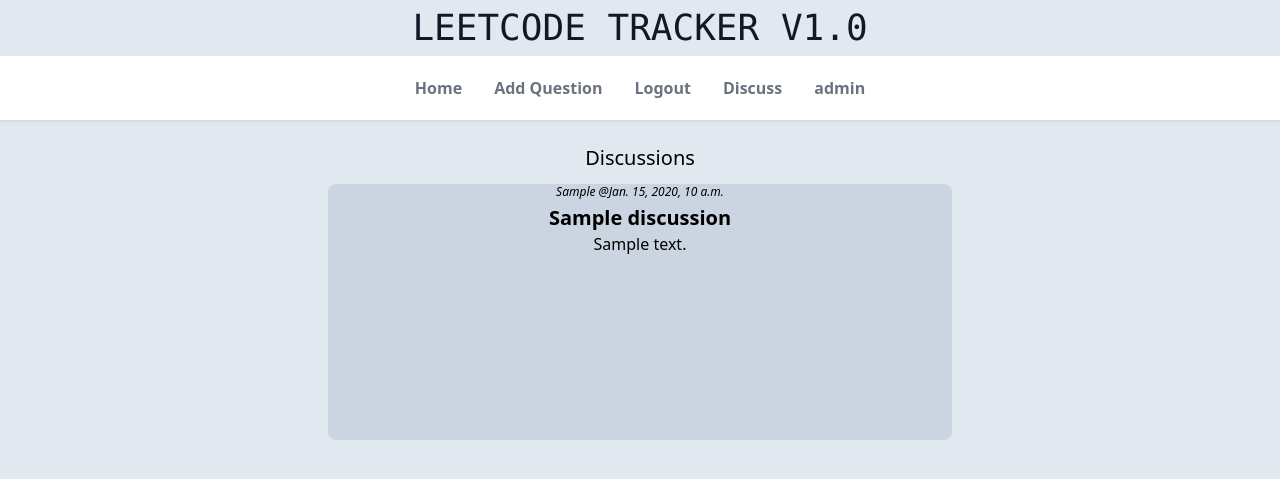
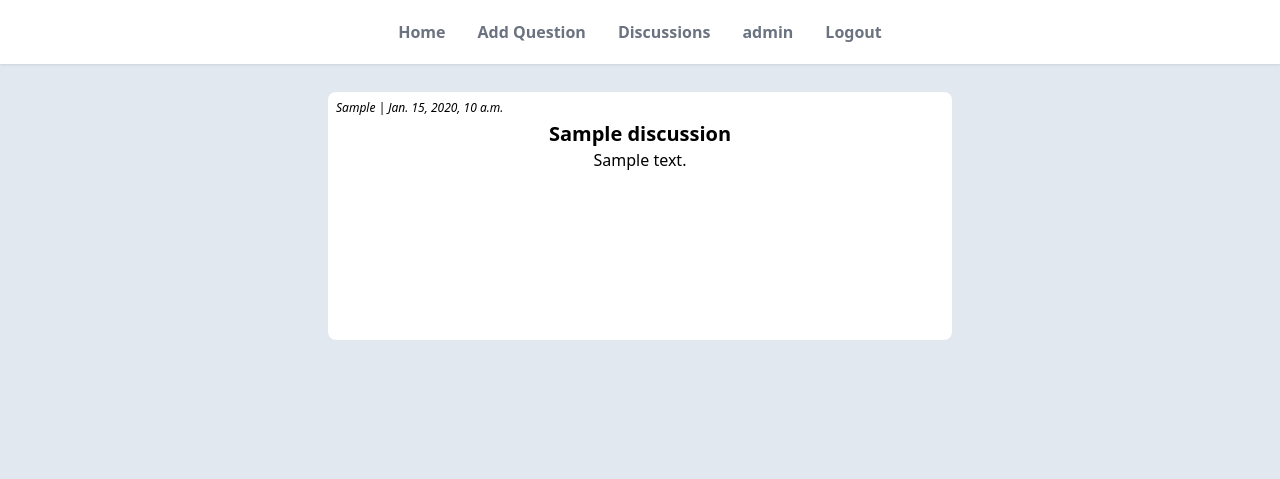
Before and after one commit to Jinwoo-H/lcplatform, a Django app: page /chat/ in a window 1280 px wide. Shown: the top 479 px of the page. Run offline with Django 4.2, Linux system fonts and the light colour scheme; a user stored in the database is signed in; tables that the repository leaves empty hold one stand-in row (values such as "Sample post"); some libraries are stand-ins or nearby versions.

Commit message:
refine ui and notification

```diff
--- a/chat/templates/discussions.html
+++ b/chat/templates/discussions.html
@@ -1,15 +1,14 @@
 {% extends 'base.html' %}
 {% block content %}
-    <h1 class="text-center text-xl">Discussions</h1>
     {% if discussion_questions %}
-        <div class="mt-3 w-6/12  mx-auto grid grid-cols-1 gap-4 h-64"
+        <div class="mt-5 w-6/12  mx-auto grid grid-cols-1 gap-4 h-64"
              id="check-div">
             {% for discussion in discussion_questions %}
                 <a href="{% url 'room' discussion.id %}"
                    id="questions"
-                   class="livesearch rounded-lg hover:bg-slate-100 transition-all bg-slate-300">
+                   class="mt-2 livesearch rounded-lg hover:bg-slate-100 transition-all bg-white">
                     <div class="ml-2 mr-2">
-                        <p class="text-center text-xs italic pb-1">{{ discussion.belongs_to }} @{{ discussion.created_at }}</p>
+                        <p class="pt-2 text-xs italic pb-1">{{ discussion.belongs_to }} | {{ discussion.created_at }}</p>
                         <h1 class=" text-center text-xl font-semibold">{{ discussion.discussion_question }}</h1>
                         <p id="disc_details_{{ discussion.id }}" class="text-center">{{ discussion.discussion_details }}</p>
                     </div>
--- a/website/templates/add_question.html
+++ b/website/templates/add_question.html
@@ -1,7 +1,6 @@
 {% extends 'base.html' %}
 {% block content %}
-    <div class="bg-white shadow-md rounded px-8 pt-6 pb-8 mb-4">
-        <h1>Add Question</h1>
+    <div class="mt-2 bg-white shadow-md rounded px-8 pt-6 pb-8 mb-4">
         <form method="POST" action="{% url 'add_question' %}">
             <div class="min-h-screen flex">
                 <!-- LEFT BOX START  ------------------------------------------------->
--- a/website/templates/base.html
+++ b/website/templates/base.html
@@ -7,17 +7,12 @@
         <script src="https://cdn.tailwindcss.com"></script>
     </head>
     <body>
-        <div class="container mx-auto max-w-4xl">
-            <h1 class="text-4xl text-gray-900 text-center pb-2 pt-2 font-mono">LEETCODE TRACKER V1.0</h1>
-        </div>
         {% include 'navbar.html' %}
         <div class="container mx-auto px-4">
-            <!-- <h1>Hello World</h1> -->
-            <br />
             <!-- NOTIFICATIONS -->
             {% if messages %}
                 <div id="alert-1"
-                     class="flex items-center p-4 mb-4 text-blue-800 rounded-lg bg-blue-50 max-w-64 mx-auto absolute bottom-5 left-1/2 transform -translate-x-1/2 z-10 opacity-100 transition-opacity duration-500 ease-in-out"
+                     class="z-20 fixed flex items-center p-4 mb-4 text-blue-800 rounded-lg bg-blue-50 max-w-64 mx-auto bottom-5 left-1/2 transform -translate-x-1/2 z-10 opacity-100 transition-opacity duration-500 ease-in-out"
                      role="alert">
                     <svg class="flex-shrink-0 w-4 h-4"
                          aria-hidden="true"
@@ -80,7 +75,7 @@
 				setTimeout(function () {
 						// noti.style.display = 'none';
 						noti.classList.add('opacity-0')
-					}, 5000);
+					}, 2500);
 				});
 
             </script>
--- a/website/templates/navbar.html
+++ b/website/templates/navbar.html
@@ -2,39 +2,32 @@
 <nav class="bg-white shadow shadow-gray-300 w-100 px-8 md:px-auto">
     <div class="md:h-16 h-28 mx-auto md:px-4 container flex items-center justify-between flex-wrap md:flex-nowrap">
         <!-- Logo -->
-        <div class="text-indigo-500 md:order-1">
-            <!-- Heroicon - Chip Outline -->
-            <!-- <svg xmlns="http://www.w3.org/2000/svg"
-      class="h-10 w-10"
-      fill="none"
-      viewBox="0 0 24 24"
-      stroke="currentColor"> -->
-            <!-- <path stroke-linecap="round" stroke-linejoin="round" stroke-width="2" d="" /> -->
-            <!-- </svg> -->
-        </div>
+        <div class="text-indigo-500 md:order-1"></div>
         <div class="text-gray-500 order-3 w-full md:w-auto md:order-2">
             <ul class="flex font-semibold justify-between">
                 <!-- Active Link = text-indigo-500
 Inactive Link = hover:text-indigo-500 -->
-                <li class="md:px-4 md:py-2 hover:text-indigo-400">
-                    <a href="{% url 'home' %}">Home</a>
-                </li>
-                <li class="md:px-4 md:py-2 hover:text-indigo-400">
-                    {% if user.is_authenticated %}
-                        <a href="{% url 'add_question' %}">Add Question</a>
-                    {% else %}
-                        <a href="{% url 'register' %}">Register</a>
-                    {% endif %}
-                </li>
-                <li class="md:px-4 md:py-2 hover:text-indigo-400">
-                    <a href="{% url 'logout' %}">Logout</a>
-                </li>
-                <li class="md:px-4 md:py-2 hover:text-indigo-400">
-                    <a href="{% url 'index' %}">Discuss</a>
-                </li>
-                <li class="md:px-4 md:py-2 hover:text-indigo-400 content-end">
-                    <a href="#">{{ user.username }}</a>
-                </li>
+                <a href="{% url 'home' %}">
+                    <li class="md:px-4 md:py-2 hover:text-indigo-400">Home</li>
+                </a>
+                {% if user.is_authenticated %}
+                    <a href="{% url 'add_question' %}">
+                        <li class="md:px-4 md:py-2 hover:text-indigo-400">Add Question</li>
+                    </a>
+                {% else %}
+                    <a href="{% url 'register' %}">
+                        <li class="md:px-4 md:py-2 hover:text-indigo-400">Register</li>
+                    </a>
+                {% endif %}
+                <a href="{% url 'index' %}">
+                    <li class="md:px-4 md:py-2 hover:text-indigo-400">Discussions</li>
+                </a>
+                <a href="#">
+                    <li class="md:px-4 md:py-2 hover:text-indigo-400 content-end">{{ user.username }}</li>
+                </a>
+                <a href="{% url 'logout' %}">
+                    <li class="md:px-4 md:py-2 hover:text-indigo-400">Logout</li>
+                </a>
             </ul>
         </div>
         <div class="order-2 md:order-3"></div>
--- a/website/templates/update_question.html
+++ b/website/templates/update_question.html
@@ -1,7 +1,6 @@
 {% extends 'base.html' %}
 {% block content %}
-    <div class="bg-white shadow-md rounded px-8 pt-6 pb-8 mb-4">
-        <h1>Details</h1>
+    <div class="mt-2 bg-white shadow-md rounded px-8 pt-6 pb-8 mb-4">
         <form method="POST">
             <div class="min-h-screen flex">
                 <!-- LEFT BOX START  ------------------------------------------------->
@@ -47,11 +46,10 @@
                         </li>
                     </ul>
                     <input type="text"
-                           class="mt-3 block p-2.5 w-full text-sm text-gray-900 bg-gray-50 rounded-lg border border-gray-300 focus:ring-blue-500 focus:border-blue-500"
+                           class="mb-2 mt-3 block p-2.5 w-full text-sm text-gray-900 bg-gray-50 rounded-lg border border-gray-300 focus:ring-blue-500 focus:border-blue-500"
                            name="topics"
                            value="{{ topics }}"
                            placeholder="topics" />
-                    <br />
                     <button type="submit"
                             class="bg-blue-500 hover:bg-blue-700 text-white font-bold py-2 px-4 rounded focus:outline-none focus:shadow-outline">
                         Save Changes
```
Also changed, not shown: chat/templates/room.html (+18 -8 lines), website/templates/home.html (+6 -4 lines).
